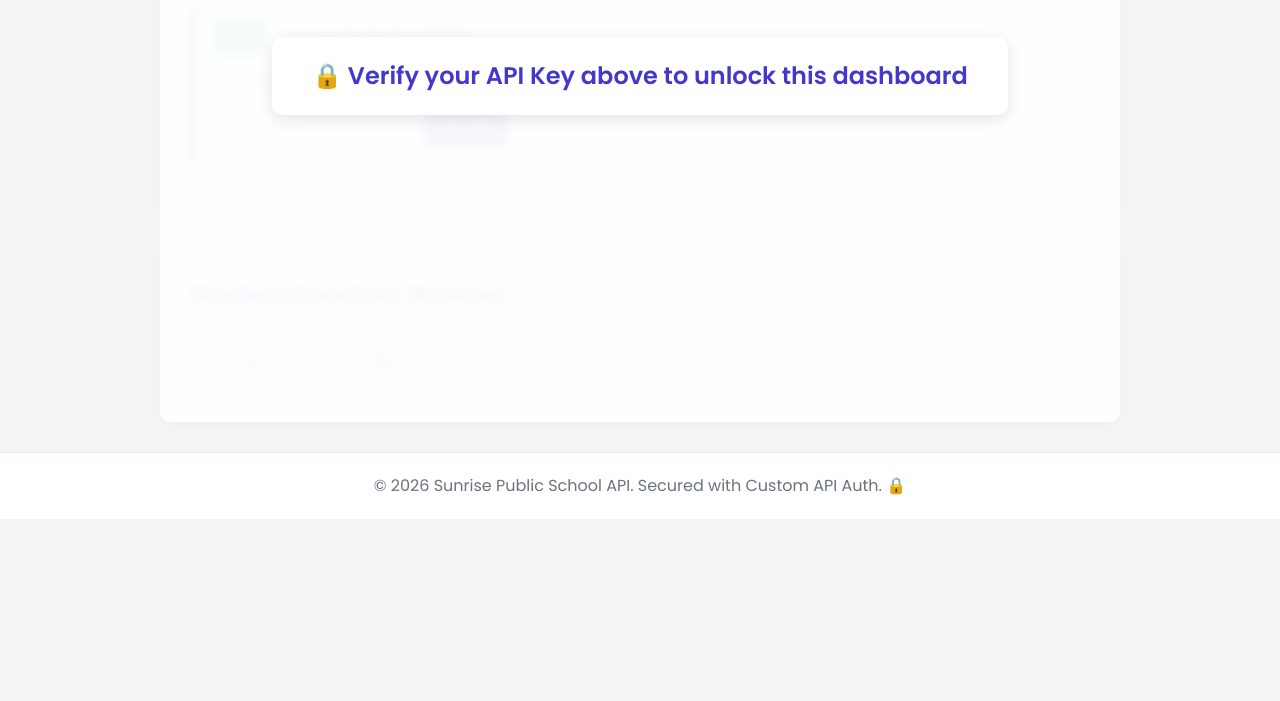
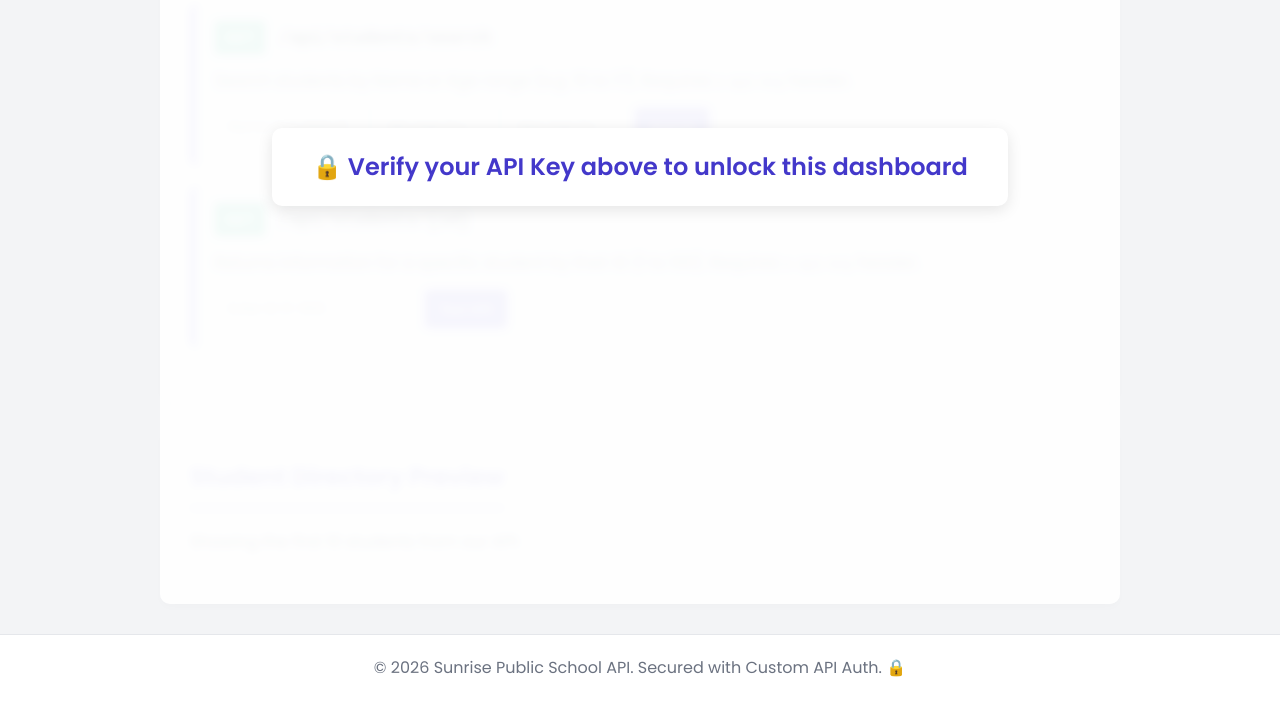
Before and after one commit to agarwalgirl123-hub/school-api, a website: page public/index.html in a window 1280 px wide. Shown: the part 982-1683 px from the top of the page. Before the commit the page ends 1501 px from the top, so only its background shows below. Drawn offline with Linux system fonts and the light colour scheme.

Commit message:
Added name and age search functionality

```diff
--- a/public/index.html
+++ b/public/index.html
@@ -51,6 +51,18 @@
                     <button onclick="fetchAllStudents()" class="btn">Fetch All Students</button>
                     <div id="all-students-result" class="result-box hidden" style="max-height: 250px; overflow-y: auto;"></div>
                 </div>
+                <div class="endpoint">
+                    <span class="method">GET</span>
+                    <span class="url">/api/students/search</span>
+                    <p>Search students by Name or Age range (e.g. 15 to 17). Requires <code>x-api-key</code> header.</p>
+                    <div class="try-it">
+                        <input type="text" id="searchName" placeholder="Name (e.g. Rahul)" style="width: 150px;">
+                        <input type="number" id="searchMinAge" placeholder="Min Age (e.g. 15)" style="width: 120px;">
+                        <input type="number" id="searchMaxAge" placeholder="Max Age (e.g. 17)" style="width: 120px;">
+                        <button onclick="searchStudents()" class="btn">Search</button>
+                    </div>
+                    <div id="search-result" class="result-box hidden" style="max-height: 250px; overflow-y: auto;"></div>
+                </div>
 
                 <div class="endpoint">
                     <span class="method">GET</span>
--- a/public/script.js
+++ b/public/script.js
@@ -144,3 +144,37 @@ function fetchStudent() {
         resultBox.classList.remove('hidden');
     });
 }
+
+// Naya search function (Name aur Age se dhundhne ke liye)
+function searchStudents() {
+    if (!isVerified) return alert("Pehle API key verify karein!");
+
+    const name = document.getElementById('searchName').value;
+    const minAge = document.getElementById('searchMinAge').value;
+    const maxAge = document.getElementById('searchMaxAge').value;
+    const resultBox = document.getElementById('search-result');
+
+    // Query parameters banana
+    let queryParams = [];
+    if (name) queryParams.push(`name=${encodeURIComponent(name)}`);
+    if (minAge) queryParams.push(`minAge=${minAge}`);
+    if (maxAge) queryParams.push(`maxAge=${maxAge}`);
+
+    const queryString = queryParams.length > 0 ? '?' + queryParams.join('&') : '';
+
+    fetch(`/api/students${queryString}`, {
+        headers: { 'x-api-key': currentApiKey }
+    })
+    .then(response => {
+        if(response.status === 401) throw new Error("Unauthorized");
+        return response.json();
+    })
+    .then(data => {
+        resultBox.textContent = `Total Found: ${data.length} student(s)\n\n` + JSON.stringify(data, null, 2);
+        resultBox.classList.remove('hidden');
+    })
+    .catch(error => {
+        resultBox.textContent = "Error searching data.";
+        resultBox.classList.remove('hidden');
+    });
+}
```
Also changed, not shown: server.js (+17 -2 lines).
